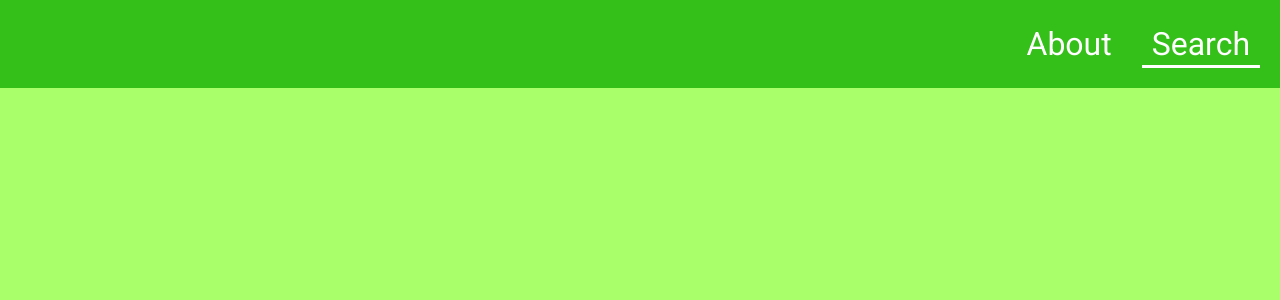
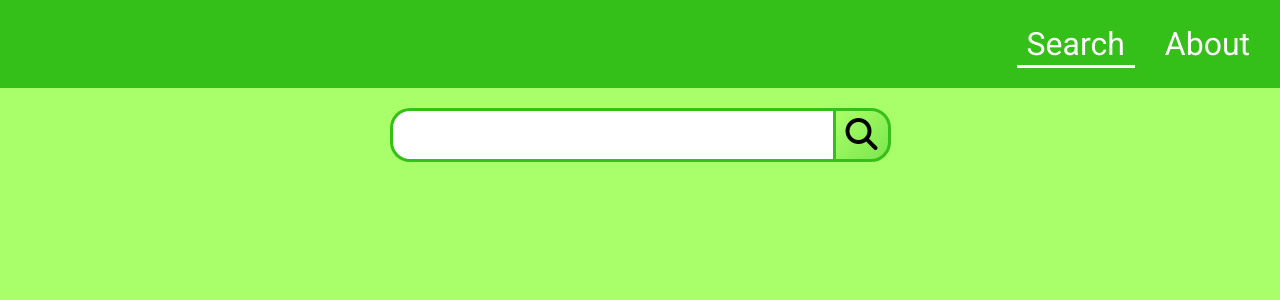
Before and after one commit to dawid-fulmes/nutrition-app, a React (Create React App) app: page /search in a window 1280 px wide. Shown: the top 300 px of the page. Built offline with nearby package versions, Linux system fonts and the light colour scheme.

Commit message:
Create SearchField with styled

```diff
--- a/public/index.html
+++ b/public/index.html
@@ -14,6 +14,7 @@
       href="https://fonts.googleapis.com/css?family=Roboto:400,700&display=swap&subset=latin-ext"
       rel="stylesheet"
     />
+    <script src="https://kit.fontawesome.com/2b5ddd1089.js"></script>
 
     <!--
       Notice the use of %PUBLIC_URL% in the tags above.
--- a/src/assets/styles/theme/theme.js
+++ b/src/assets/styles/theme/theme.js
@@ -10,9 +10,9 @@ export const theme = {
   },
   colors: {
     main: "#35BF19",
+    background: "#A9FF6A",
     white: "#FFFFFF",
     black: "#000000",
-    background: "#A9FF6A",
   },
   media: {
     tablet: `@media (min-width: 768px)`,
--- a/src/components/Header/NavItems/NavItems.js
+++ b/src/components/Header/NavItems/NavItems.js
@@ -4,8 +4,8 @@ import styled from "styled-components";
 import PropTypes from "prop-types";
 
 const linksConfig = [
+  { label: "Search", path: "/search" },
   { label: "About", path: "/about" },
-  { label: "Search", path: "/search" },
 ];
 
 const StyledNav = styled.nav`
--- a/src/containers/App/App.js
+++ b/src/containers/App/App.js
@@ -3,12 +3,14 @@ import { Switch, Route } from "react-router-dom";
 
 import Layout from "../../hoc/Layout/Layout";
 import Home from "../../components/Home/Home";
+import Search from "../Search/Search";
 
 function App() {
   return (
     <Layout>
       <Switch>
         <Route path="/" exact component={Home} />
+        <Route path="/search" component={Search} />
       </Switch>
     </Layout>
   );
--- /dev/null
+++ b/src/containers/Search/Search.js
@@ -0,0 +1,21 @@
+import React, { Component } from "react";
+import styled from "styled-components";
+
+import SearchField from "./SearchField/SearchField";
+
+const StyledWrapper = styled.div`
+  color: ${({ theme }) => theme.colors.black};
+  padding: 20px;
+`;
+
+class Search extends Component {
+  render() {
+    return (
+      <StyledWrapper>
+        <SearchField />
+      </StyledWrapper>
+    );
+  }
+}
+
+export default Search;
--- /dev/null
+++ b/src/containers/Search/SearchField/SearchField.js
@@ -0,0 +1,63 @@
+import React, { Component } from "react";
+import styled from "styled-components";
+
+const StyledWrapper = styled.div`
+  display: flex;
+  width: 100%;
+
+  & input,
+  & button {
+    font-size: 2rem;
+    line-height: 1.5;
+    padding: 0 10px;
+    border: 3px solid ${({ theme }) => theme.colors.main};
+  }
+
+  & input {
+    width: 50%;
+    flex-grow: 1;
+    flex-shrink: 1;
+    border-right: none;
+    border-radius: 20px 0 0 20px;
+  }
+
+  & button {
+    border-radius: 0 20px 20px 0;
+    background: linear-gradient(
+      135deg,
+      ${({ theme }) => theme.colors.background},
+      #7ce64c
+    );
+    &:hover,
+    &:active {
+      background: linear-gradient(
+        135deg,
+        ${({ theme }) => theme.colors.background},
+        #35bf19
+      );
+    }
+  }
+`;
+
+class SearchField extends Component {
+  state = {
+    value: "",
+  };
+  changeHandler = e => {
+    this.setState({ value: e.target.value });
+  };
+  render() {
+    const { value } = this.state;
+    const { changeHandler } = this;
+    return (
+      <StyledWrapper>
+        <input value={value} type="text" onChange={changeHandler} />
+        <button>
+          <i className="fas fa-search" />
+        </button>
+      </StyledWrapper>
+    );
+  }
+}
+
+export default SearchField;
```
